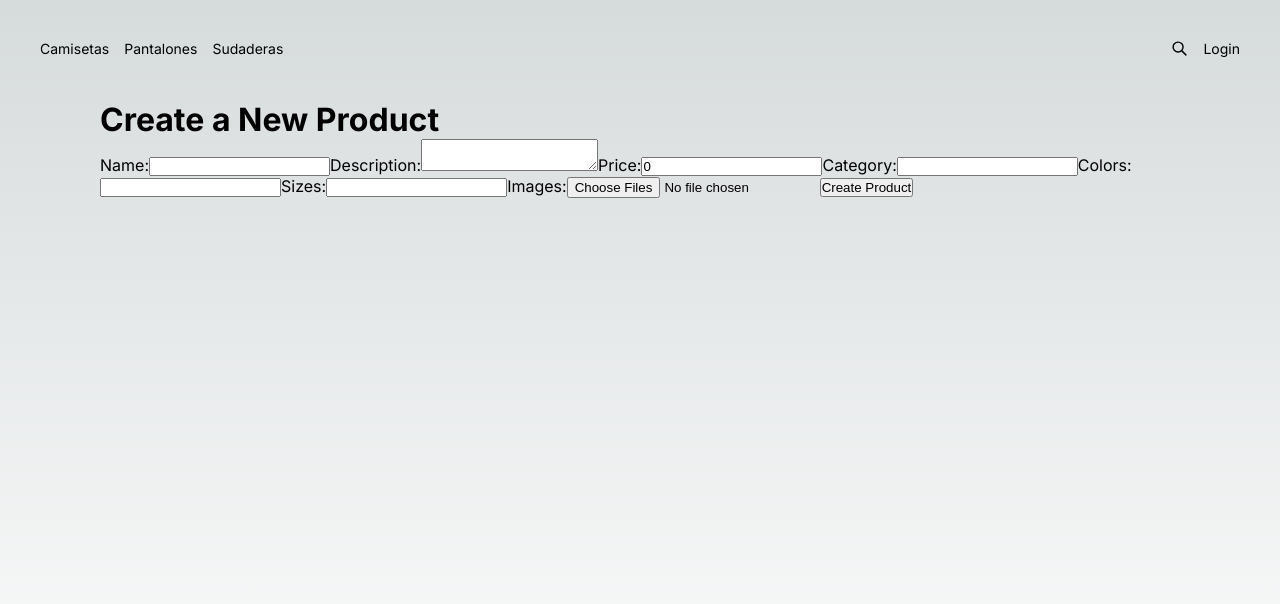
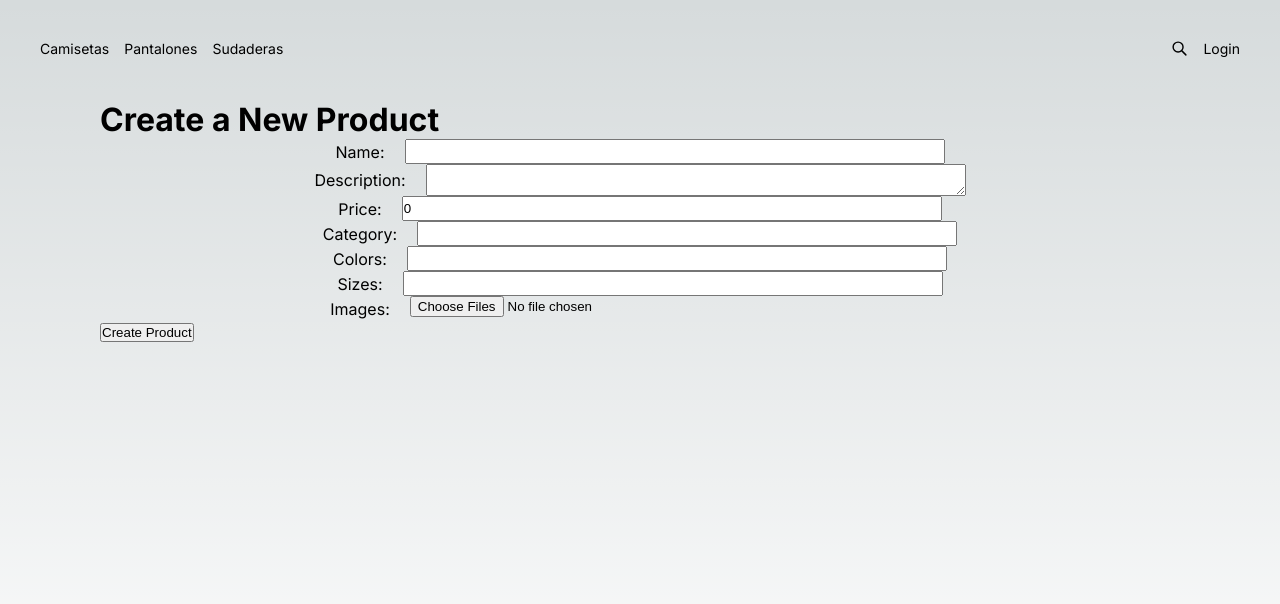
Before and after one commit to Jupiter-roll/ecommerce-template, a Next.js app: page /create in a window 1280 px wide. Shown: the top 604 px of the page. Built offline with nearby package versions, Linux system fonts and the light colour scheme.

Commit message:
save multiple images

```diff
--- a/package.json
+++ b/package.json
@@ -9,7 +9,6 @@
     "lint": "next lint"
   },
   "dependencies": {
-    "@types/formidable": "^3.4.1",
     "@types/node": "20.5.6",
     "@types/react": "18.2.21",
     "@types/react-dom": "18.2.7",
@@ -18,10 +17,7 @@
     "cloudinary": "^1.40.0",
     "eslint": "8.47.0",
     "eslint-config-next": "13.4.19",
-    "formidable": "^3.5.1",
-    "formidable-serverless": "^1.1.1",
     "mongoose": "^7.4.5",
-    "multiparty": "^4.2.3",
     "next": "13.4.19",
     "next-auth": "^4.23.1",
     "react": "18.2.0",
--- a/src/app/api/upload/route.js
+++ b/src/app/api/upload/route.js
@@ -2,9 +2,9 @@ import { v2 as cloudinary } from 'cloudinary';
 import { NextRequest, NextResponse } from 'next/server';
 
 cloudinary.config({
-    cloud_name: '',
-    api_key: '',
-    api_secret: ''
+    cloud_name: process.env.CLOUDINARY_CLOUD_NAME,
+    api_key: process.env.CLOUDINARY_API_KEY,
+    api_secret: process.env.CLOUDINARY_API_SECRET
 });
 
 export async function POST(req) {
--- a/src/components/ProductForm.jsx
+++ b/src/components/ProductForm.jsx
@@ -1,4 +1,5 @@
 "use client"
+
 import React, { useState } from 'react';
 import axios from 'axios';
 
@@ -13,9 +14,11 @@ const ProductForm = () => {
         images: [],
     });
     const [imageUrls, setImageUrls] = useState([]);
+    const [isUploading, setIsUploading] = useState(false);
 
     const handleImageChange = async (e) => {
         try {
+            setIsUploading(true);
             const files = e.target.files;
             const newImageUrls = [];
 
@@ -27,9 +30,13 @@ const ProductForm = () => {
                 newImageUrls.push(response.data.url);
             }
 
-            setImageUrls(newImageUrls);
+            setImageUrls([...imageUrls, ...newImageUrls]);
+            setIsUploading(false);
+            console.log(imageUrls)
+
         } catch (error) {
             console.error('Failed to save the images.', error);
+            setIsUploading(false);
         }
     };
 
@@ -48,6 +55,8 @@ const ProductForm = () => {
             const colorsArray = productData.colors.split(',');
             const sizesArray = productData.sizes.split(',');
 
+            console.log(imageUrls)
+
             const dataToSubmit = {
                 ...productData,
                 colors: colorsArray,
@@ -59,7 +68,6 @@ const ProductForm = () => {
 
             const response = await axios.post(url, dataToSubmit);
 
-
             if (response.data && response.data._id) {
                 console.log('Product created successfully!');
             }
@@ -70,28 +78,53 @@ const ProductForm = () => {
 
     return (
         <form onSubmit={handleSubmit}>
+            <div className='input-bx'>
                 <label>Name:</label>
                 <input type="text" name="name" value={productData.name} onChange={handleInputChange} />
+            </div>
 
+            <div className='input-bx'>
                 <label>Description:</label>
                 <textarea name="description" value={productData.description} onChange={handleInputChange} />
+            </div>
 
+            <div className='input-bx'>
                 <label>Price:</label>
                 <input type="number" name="price" value={productData.price} onChange={handleInputChange} />
+            </div>
 
+            <div className='input-bx'>
                 <label>Category:</label>
                 <input type="text" name="category" value={productData.category} onChange={handleInputChange} />
+            </div>
 
+            <div className='input-bx'>
                 <label>Colors:</label>
                 <input type="text" name="colors" value={productData.colors} onChange={handleInputChange} />
+            </div>
 
+            <div className='input-bx'>
                 <label>Sizes:</label>
                 <input type="text" name="sizes" value={productData.sizes} onChange={handleInputChange} />
+            </div>
 
+            <div className='input-bx'>
                 <label>Images:</label>
-            <input type="file" name="images" multiple onChange={handleImageChange} />
+                <input type="file" name="images" multiple onChange={handleImageChange} disabled={isUploading}/>
+            </div>
 
-            <button type="submit">Create Product</button>
+            <div className="image-preview-container">
+                {imageUrls.map((url, index) => (
+                    <img
+                        key={index}
+                        src={url}
+                        alt={`Image ${index}`}
+                        className="image-preview"
+                    />
+                ))}
+            </div>
+            {isUploading && <p>Uploading images...</p>}
+            <button type="submit" disabled={isUploading}>Create Product</button>
         </form>
     );
 };
--- a/src/styles/createproduct.css
+++ b/src/styles/createproduct.css
@@ -1,3 +1,40 @@
 .create-product {
     padding: 100px;
+    min-height: 100vh;
+    width: 100%;
 }
+
+.image-preview-container {
+    display: flex;
+    align-items: center;
+    justify-content: center;
+    gap: 10px;
+}
+
+.image-preview-container .image-preview {
+    max-width: 100px;
+    max-height: 100px;
+}
+
+form {
+    height: 100%;
+    width: 100%;
+}
+
+form .input-bx {
+    display: flex;
+    align-items: center;
+    justify-content: center;
+    gap: 20px;
+}
+
+form .input-bx input {
+    width: 50%;
+    min-height: 25px;
+}
+
+form .input-bx textarea {
+    width: 50%;
+    min-width: 50%;
+    max-height: 50px;
+}
```
Also changed, not shown: 1 other file (tests, documents, lock files or other folders). Lines whose indentation alone changed are shown as unchanged.
